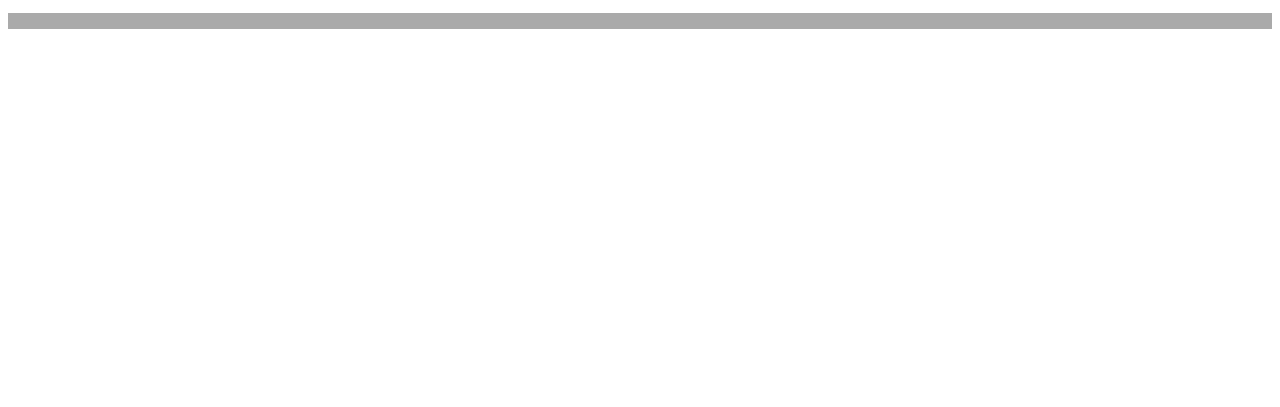
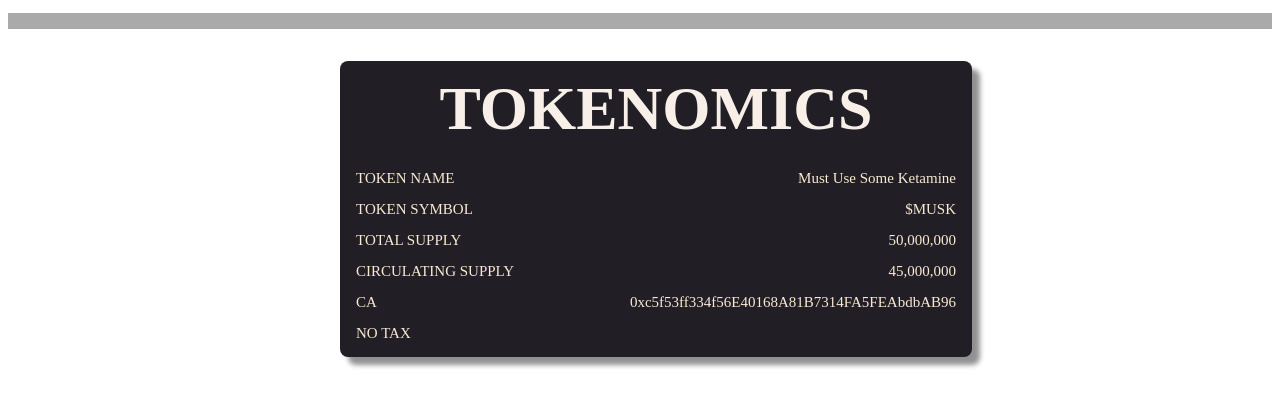
Before and after one commit to sugardave/musk-orc20, an Astro site: page / in a window 1280 px wide. Shown: the part 65-472 px from the top of the page. Built offline with nearby package versions, Linux system fonts and the light colour scheme; Astro itself is replaced by a stand-in of ours.

Commit message:
add basic tokenomics info

```diff
--- /dev/null
+++ b/src/components/Tokenomics.astro
@@ -0,0 +1,80 @@
+---
+
+---
+
+<div class="tokenomicsContainer">
+  <div></div>
+  <div class="tokenomicsBox">
+    <div class="tokenomicsTitle">TOKENOMICS</div>
+    <div class="tokenomicsBody">
+      <div class="tokenomicsBodyItem">
+        TOKEN NAME
+        <span>Must Use Some Ketamine</span>
+      </div>
+      <div class="tokenomicsBodyItem">
+        TOKEN SYMBOL
+        <span>$MUSK</span>
+      </div>
+      <div class="tokenomicsBodyItem">
+        TOTAL SUPPLY
+        <span>50,000,000</span>
+      </div>
+      <div class="tokenomicsBodyItem">
+        CIRCULATING SUPPLY
+        <span>45,000,000</span>
+      </div>
+      <div class="tokenomicsBodyItem">
+        CA
+        <span>0xc5f53ff334f56E40168A81B7314FA5FEAbdbAB96</span>
+      </div>
+      <div class="tokenomicsBodyItem">NO TAX</div>
+    </div>
+  </div>
+  <div></div>
+</div>
+<style>
+  .tokenomicsContainer {
+    width: 100%;
+    display: grid;
+    grid-template-columns: 0.5fr 1fr 0.5fr;
+    gap: 2rem;
+    align-items: flex-start;
+  }
+  .tokenomicsBox {
+    width: 100%;
+    display: flex;
+    flex-direction: column;
+    padding: 1rem;
+    background: #211e25;
+    border-radius: 8px;
+    gap: 2rem;
+    box-shadow: 8px 8px 5.3px #0000006e;
+    height: -webkit-fill-available;
+  }
+  .tokenomicsTitle {
+    font-weight: 800;
+    font-size: 62px;
+    line-height: 100%;
+    letter-spacing: 0;
+    text-align: center;
+    vertical-align: middle;
+    color: #f9efe9;
+  }
+  .tokenomicsBody {
+    width: 100%;
+    display: flex;
+    flex-direction: column;
+    gap: 1rem;
+  }
+  .tokenomicsBodyItem {
+    font-weight: 500;
+    font-size: 15px;
+    line-height: 100%;
+    letter-spacing: 0;
+    vertical-align: middle;
+    color: #f9e9d2;
+    display: flex;
+    justify-content: space-between;
+    align-items: center;
+  }
+</style>
--- a/src/pages/index.astro
+++ b/src/pages/index.astro
@@ -1,5 +1,6 @@
 ---
 import Header from '../components/Header.astro';
+import Tokenomics from '../components/Tokenomics.astro';
 ---
 
 <html lang="en">
@@ -14,6 +15,7 @@ import Header from '../components/Header.astro';
     <header>
       <Header />
     </header>
+    <Tokenomics />
     <style>
       header {
         margin-bottom: 2em;
```
